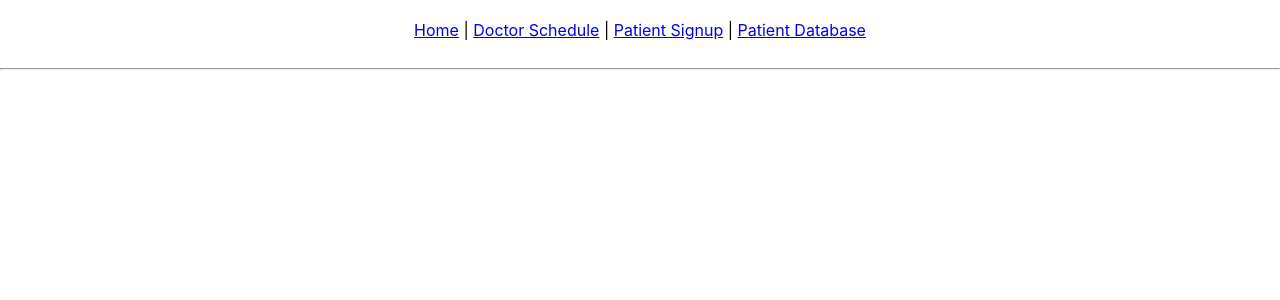
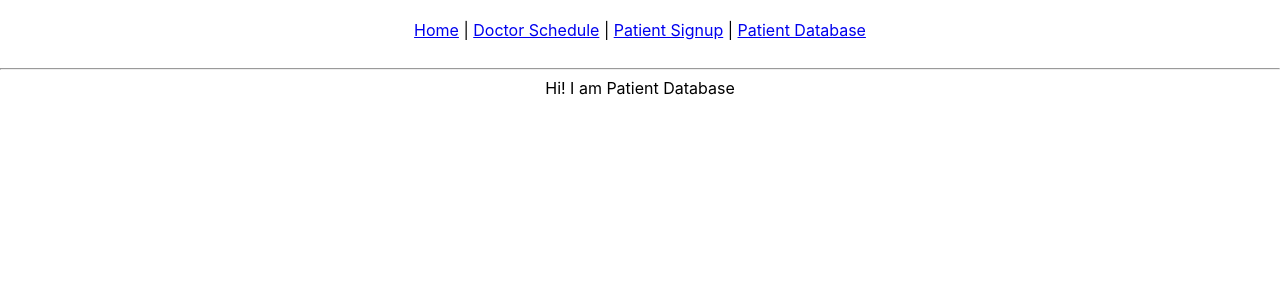
Before and after one commit to mvuas10/amsterdamgps, a React (Create React App) app: page /patientDatabase in a window 1280 px wide. Shown: the top 300 px of the page. Built offline with nearby package versions, Linux system fonts and the light colour scheme.

Commit message:
Nav on all pages

```diff
--- a/src/App.js
+++ b/src/App.js
@@ -4,6 +4,9 @@ import "./App.css";
 import NavBar from "./components/NavBar";
 import { BrowserRouter as Router, Switch, Route, Link } from "react-router-dom";
 import Home from "./components/Home";
+import DocSchedule from "./components/DocSchedule";
+import PatientSignup from "./components/PatientSignup";
+import PatientDatabase from "./components/PatientDatabase";
 
 function App() {
   return (
@@ -11,6 +14,9 @@ function App() {
       <NavBar />
       <Switch>
         <Route exact path="/" component={Home} />
+        <Route exact path="/docSchedule" component={DocSchedule} />
+        <Route exact path="/patientSignup" component={PatientSignup} />
+        <Route exact path="/patientDatabase" component={PatientDatabase} />
       </Switch>
     </div>
   );
--- /dev/null
+++ b/src/components/DocSchedule.js
@@ -0,0 +1,5 @@
+import React from "react";
+
+export default function DocSchedule() {
+  return <div>Hi! I am Doctor Schedule</div>;
+}
--- /dev/null
+++ b/src/components/PatientDatabase.js
@@ -0,0 +1,5 @@
+import React from "react";
+
+export default function PatientDatabase() {
+  return <div>Hi! I am Patient Database</div>;
+}
--- /dev/null
+++ b/src/components/PatientSignup.js
@@ -0,0 +1,5 @@
+import React from "react";
+
+export default function PatientSignup() {
+  return <div>Hi! I am Patient Signup</div>;
+}
```
